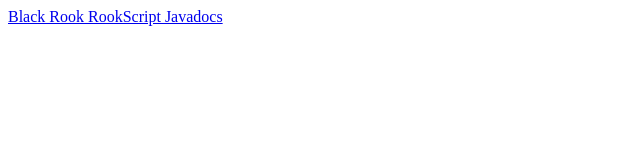
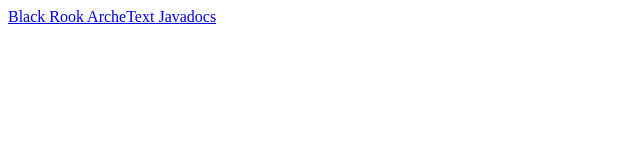
Before and after one commit to BlackRookSoftware/ArcheText, a plain HTML site: page index.html in a window 1280 px wide. Shown: the full height of the page, 0-640 px from the left. Drawn offline with Linux system fonts and the light colour scheme.

Commit message:
Name fix

```diff
--- a/index.html
+++ b/index.html
@@ -1,8 +1,8 @@
 <html>
 	<head>
-		<title>Black Rook RookScript</title>
+		<title>Black Rook ArcheText</title>
 	</head>
 	<body>
-		<a href="javadoc/index.html">Black Rook RookScript Javadocs</a>
+		<a href="javadoc/index.html">Black Rook ArcheText Javadocs</a>
 	</body>
 </html>
```
